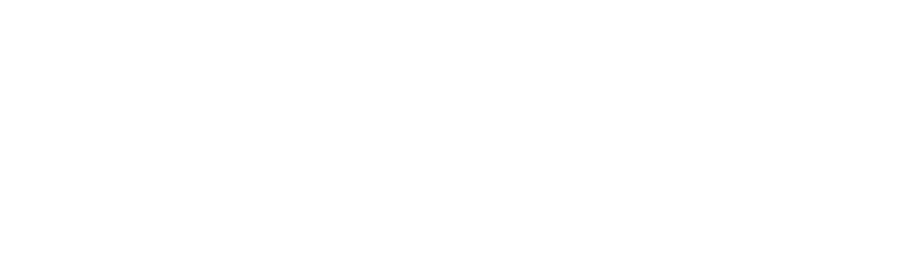
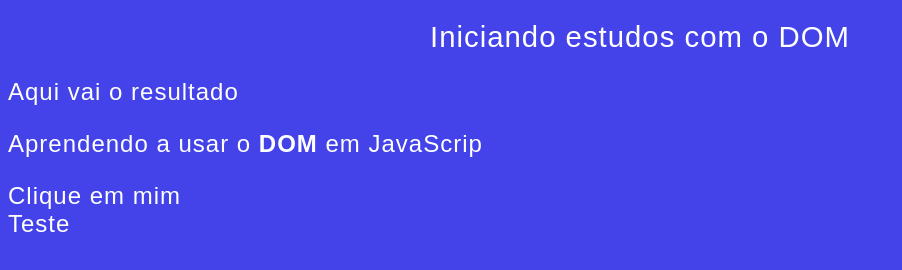
Before and after one commit to Andremarquesgoulart/cursoemvideo, a plain HTML site: page aula09/ex05.html in a window 1280 px wide. Shown: the whole page, without its empty margins (0-902 px from the left). Drawn offline with Linux system fonts and the light colour scheme.

Commit message:
commit 01 DOM

```diff
--- a/aula09/ex05.html
+++ b/aula09/ex05.html
@@ -4,9 +4,29 @@
     <meta charset="UTF-8">
     <meta http-equiv="X-UA-Compatible" content="IE=edge">
     <meta name="viewport" content="width=device-width, initial-scale=1.0">
-    <title></title>
+    <title>Primeiros passos com DOM</title>
+    <style>
+        body {
+            font: normal 18pt Arial;
+            background: rgb(67, 67, 233);
+            font-weight: 500;
+            color: white;
+            letter-spacing: 1px;
+        }
+        h1{
+            font: normal 22pt Arial;
+            text-align: center;
+        }
+    </style>
 </head>
 <body>
+    <h1>Iniciando estudos com o DOM</h1>
+    <p>Aqui vai o resultado</p>
+    <p>Aprendendo a usar o <strong>DOM</strong> em JavaScrip</p>
+    <div>Clique em mim</div>
 
+    <script>
+        window.document.write('Teste')
+    </script>
 </body>
 </html>
```
